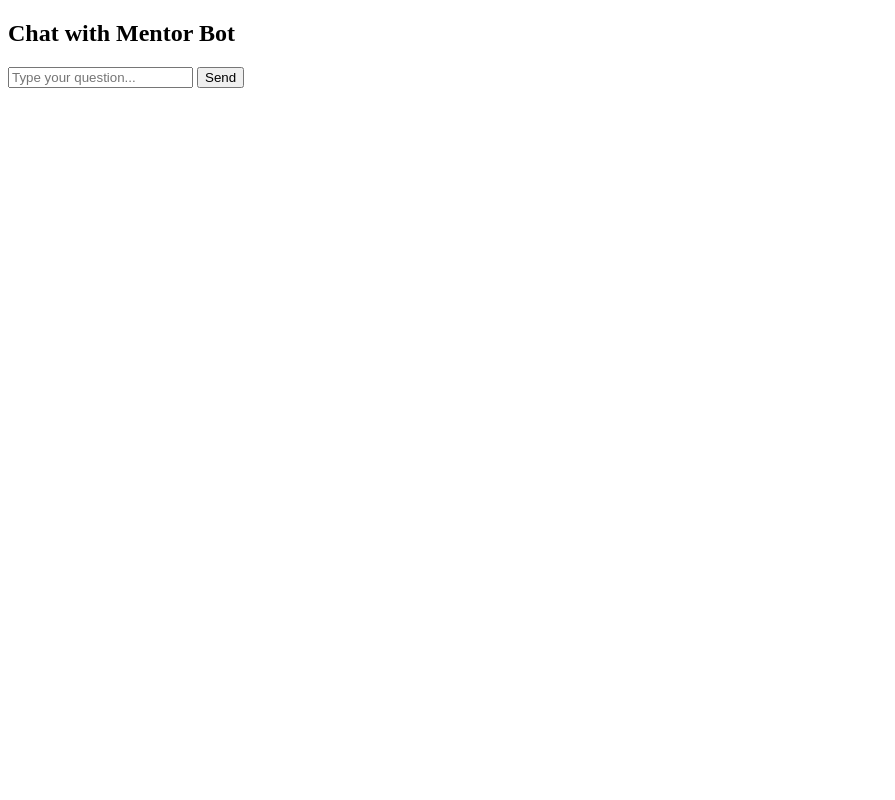
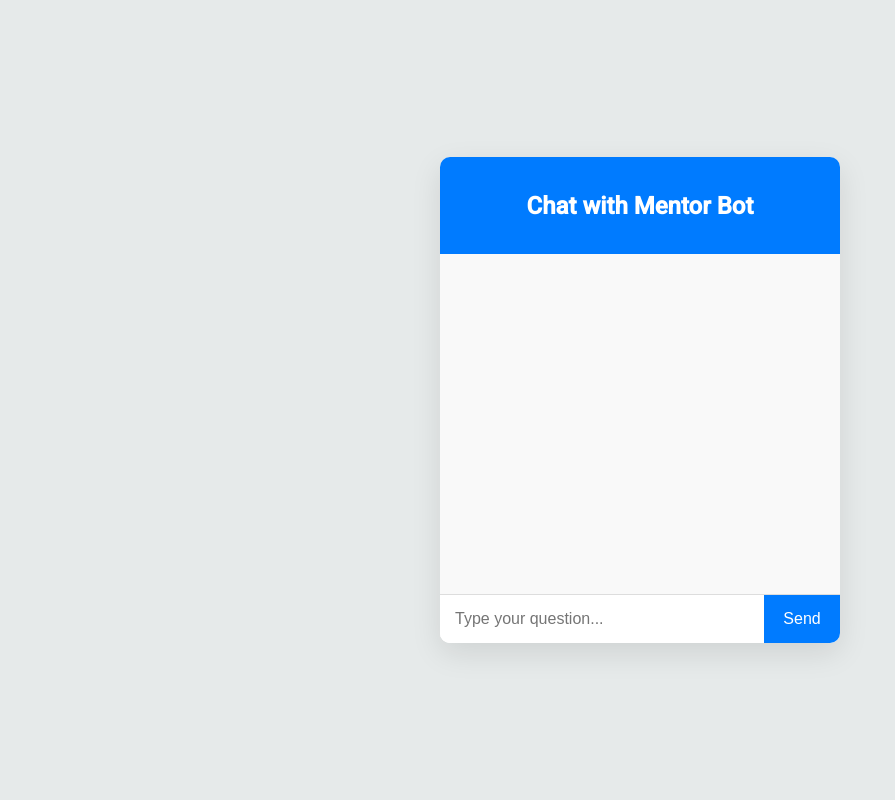
Before and after one commit to itzharshit/flaskboy, a Flask app: page / in a window 1280 px wide. Shown: the whole page, without its empty margins (0-895 px from the left). Run offline with Flask 3, Linux system fonts and the light colour scheme.

Commit message:
Update styles.css

```diff
--- a/static/styles.css
+++ b/static/styles.css
@@ -1,13 +1,98 @@
-/* Add this to the existing CSS file */
+body {
+    font-family: 'Roboto', sans-serif;
+    display: flex;
+    justify-content: center;
+    align-items: center;
+    height: 100vh;
+    background: #E6EAEA;
+    margin: 0;
+    color: #444;
+}
+
+.chat-container {
+    width: 400px;
+    max-width: 100%;
+    background: white;
+    box-shadow: 0 10px 30px rgba(0, 0, 0, 0.1);
+    border-radius: 10px;
+    overflow: hidden;
+    display: flex;
+    flex-direction: column;
+}
+
+.chat-header {
+    background: #007BFF;
+    color: white;
+    padding: 15px;
+    text-align: center;
+    font-weight: 500;
+}
+
+.chat-box {
+    padding: 20px;
+    height: 300px;
+    overflow-y: auto;
+    background: #F9F9F9;
+    display: flex;
+    flex-direction: column;
+}
+
+.chat-box div {
+    margin: 5px 0;
+    padding: 10px 15px;
+    border-radius: 20px;
+    max-width: 75%;
+}
+
+.chat-box .user {
+    align-self: flex-end;
+    background: #DCF8C6;
+}
+
+.chat-box .bot {
+    align-self: flex-start;
+    background: #FFF;
+    border: 1px solid #ccc;
+}
+
+.input-container {
+    display: flex;
+    border-top: 1px solid #ddd;
+    background: #FFF;
+}
+
+input[type="text"] {
+    width: 80%;
+    padding: 15px;
+    border: none;
+    outline: none;
+    font-size: 16px;
+}
+
+button {
+    width: 20%;
+    padding: 15px;
+    border: none;
+    background: #007BFF;
+    color: white;
+    cursor: pointer;
+    font-size: 16px;
+    transition: background 0.3s;
+}
+
+button:hover {
+    background: #0056b3;
+}
 
 .typing-indicator {
     font-style: italic;
     color: #888;
     margin: 10px 0;
-    padding: 10px;
-    border-radius: 5px;
+    padding: 10px 15px;
+    border-radius: 20px;
     background: #f0f0f0;
     text-align: left;
+    align-self: flex-start;
 }
 
 .typing-indicator:after {
```
